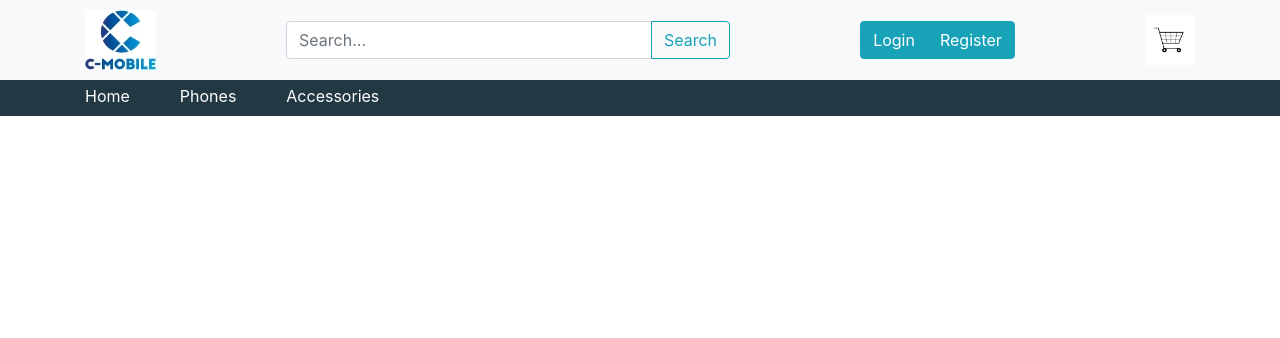
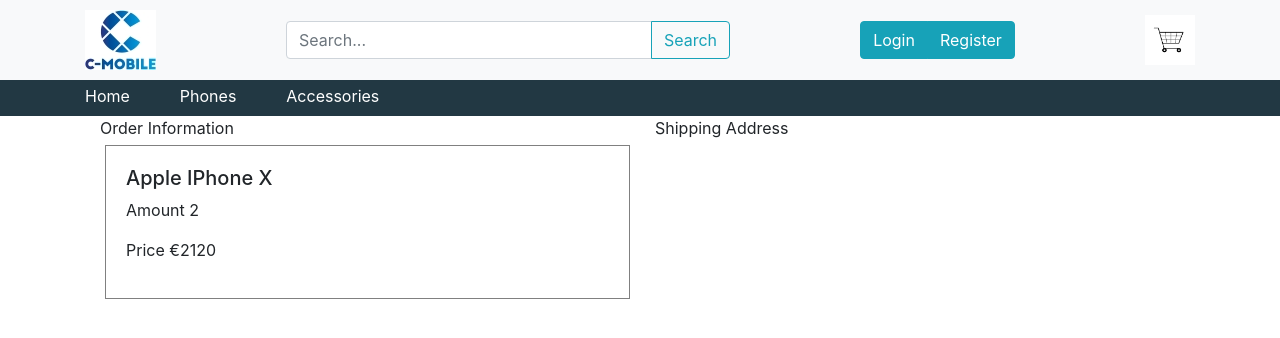
Before and after one commit to Darius-Wattimena/project-c, a React (Create React App) app in the folder ProjectC/ClientApp/: page /order in a window 1280 px wide. Shown: the top 338 px of the page. Built offline with nearby package versions, Linux system fonts and the light colour scheme.

Commit message:
order page

```diff
--- a/ProjectC/ClientApp/src/App/App.js
+++ b/ProjectC/ClientApp/src/App/App.js
@@ -10,7 +10,7 @@
 import { RegisterPage } from '../RegisterPage';
 import { LoginPage } from '../LoginPage';
 import { SingleProductPage } from '../SingleProductPage';
-
+import { OrderPage } from '../OrderPage';
 import { AdminPanel } from '../AdminPanel';
 import { AdminProducts } from '../AdminProducts';
 import { AddProduct } from '../AdminProducts/AddProduct';
@@ -56,6 +56,8 @@
                                         <Route path="/user/edit/:id" component={EditUserPage} />
                                         <Route path="/checkout" component={ShoppingCart} />
                                         <Route path="/login" component={LoginPage} />
+                                        <Route path="/order" component={OrderPage}/>
+
 
 
                         </div>
--- /dev/null
+++ b/ProjectC/ClientApp/src/OrderPage/OrderPage.jsx
@@ -0,0 +1,56 @@
+//node imports
+import React from 'react';
+import { Link } from 'react-router-dom';
+import { connect } from 'react-redux';
+
+
+class OrderPage extends React.Component {
+    constructor(props) {
+        super(props);
+
+    }
+
+
+    render() {
+
+
+        return (
+            <div>
+                <div class="container">
+                    <div class="row">
+                        <div class="col-sm-6">
+                            Order Information
+                            <div class="product">
+                                <h5>Apple IPhone X</h5>
+                                <p>Amount 2</p>
+                                <p>Price €2120</p>
+
+                            </div>
+                        </div>
+
+                        <div class="col-sm-6">
+                            Shipping Address
+                        </div>
+                    </div>
+                </div>
+
+            </div>
+        );
+    }
+
+
+
+
+}
+
+
+
+function mapStateToProps(state) {
+    const { order } = state.authentication;
+    return {
+        order
+    };
+}
+
+const connectedOrderPage = connect(mapStateToProps)(OrderPage);
+export { connectedOrderPage as OrderPage };
--- /dev/null
+++ b/ProjectC/ClientApp/src/OrderPage/index.js
@@ -0,0 +1 @@
+export * from './OrderPage';
```
